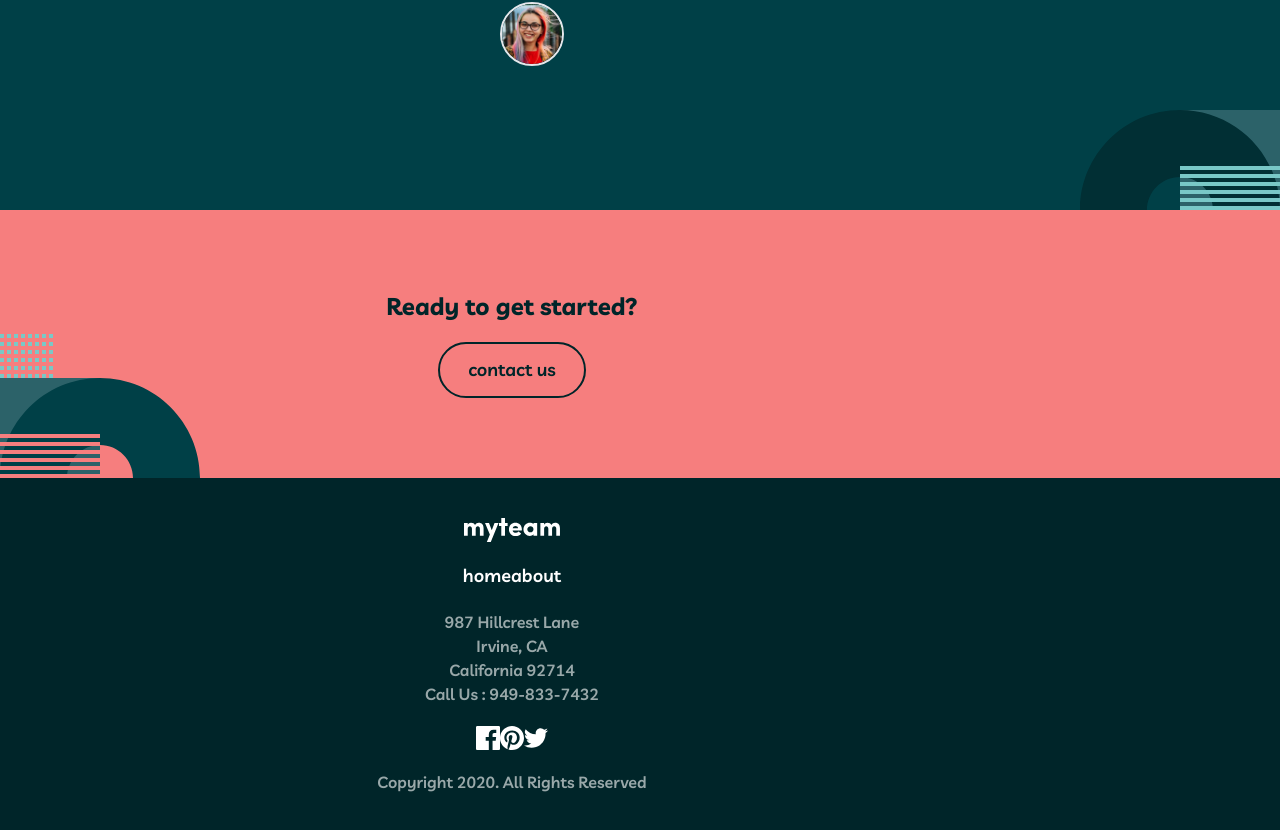
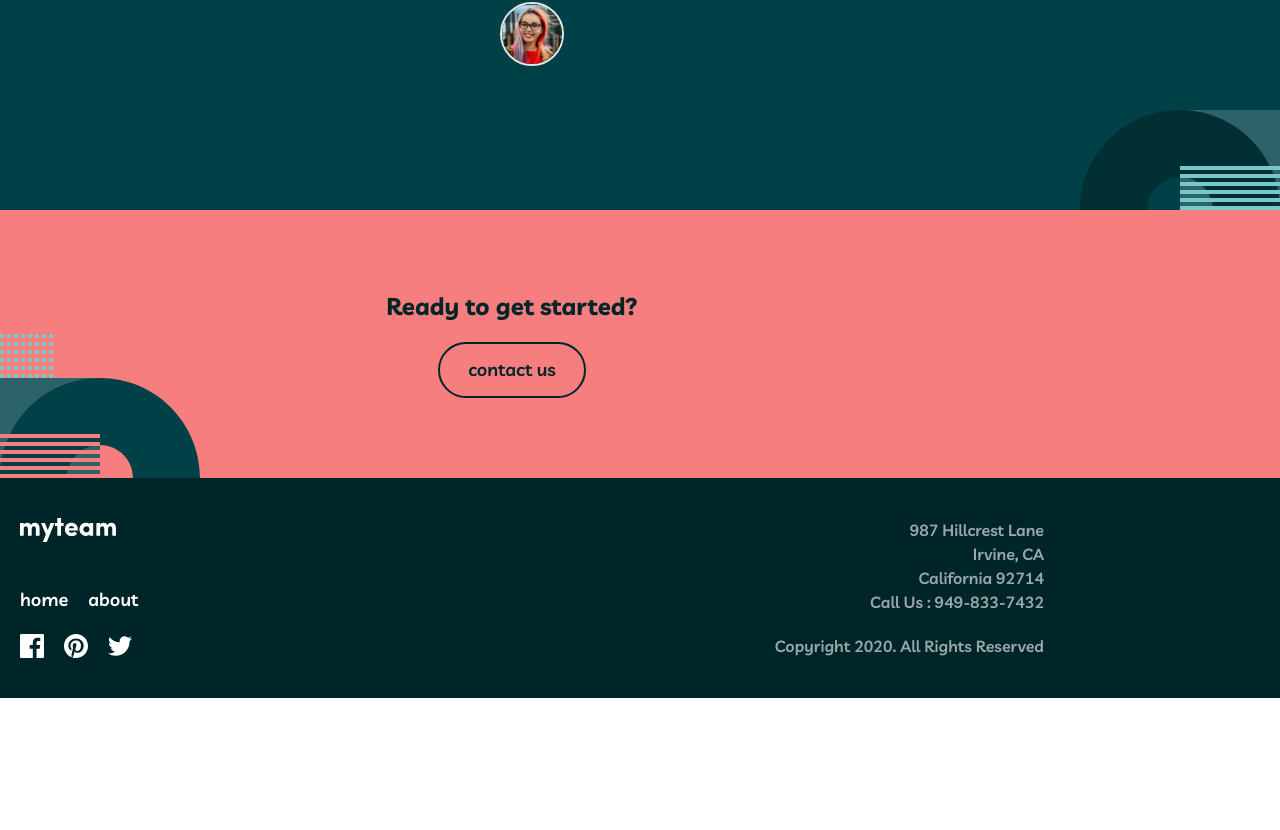
Before and after one commit to alimuddinhasan/myteam-website, a Next.js app: page / in a window 1280 px wide. Shown: the part 1547-2377 px from the top of the page. After the commit the page ends 2245 px from the top, so only its background shows below. Built offline with nearby package versions, Linux system fonts and the light colour scheme.

Commit message:
feat(footer): add responsive footer on sm size

```diff
--- a/components/Footer/index.tsx
+++ b/components/Footer/index.tsx
@@ -3,14 +3,17 @@ import Button from "../Button";
 
 export default function Footer() {
   return (
-    <footer className='bg-dark-green py-10 ' role='footer'>
-      <div className='max-w-5xl flex flex-col items-center justify-center gap-5'>
+    <footer className='bg-dark-green py-10 px-5' role='footer'>
+      <div className='max-w-5xl flex flex-col items-center sm:items-stretch justify-center gap-5'>
+        <div className='flex flex-col sm:flex-row gap-5 sm:justify-between'>
+          <div className='flex flex-col items-center sm:items-start gap-5 sm:justify-between'>
             <img src='assets/logo.svg' className='w-24' alt='myteam-logo' />
-        <div className='flex'>
-          <Button label='home' isFlat />
-          <Button label='about' isFlat />
+            <div className='flex gap-5'>
+              <Button className='p-0' label='home' isFlat />
+              <Button className='p-0' label='about' isFlat />
             </div>
-        <p className='text-center text-white opacity-60 font-semibold'>
+          </div>
+          <p className='text-center sm:text-right text-white opacity-60 font-semibold'>
             987 Hillcrest Lane
             <br />
             Irvine, CA
@@ -19,14 +22,17 @@ export default function Footer() {
             <br />
             Call Us : 949-833-7432
           </p>
-        <div className='flex'>
+        </div>
+        <div className='flex flex-col sm:flex-row gap-5 sm:justify-between items-center'>
+          <div className='flex gap-5'>
             <Button icon='assets/icon-facebook.svg' isFlat />
             <Button icon='assets/icon-pinterest.svg' isFlat />
             <Button icon='assets/icon-twitter.svg' isFlat />
           </div>
-        <p className='text-center text-white opacity-60 font-semibold'>
+          <p className='text-center sm:text-right text-white opacity-60 font-semibold'>
             Copyright 2020. All Rights Reserved
           </p>
+        </div>
       </div>
     </footer>
   );
```
Lines whose indentation alone changed are shown as unchanged.
